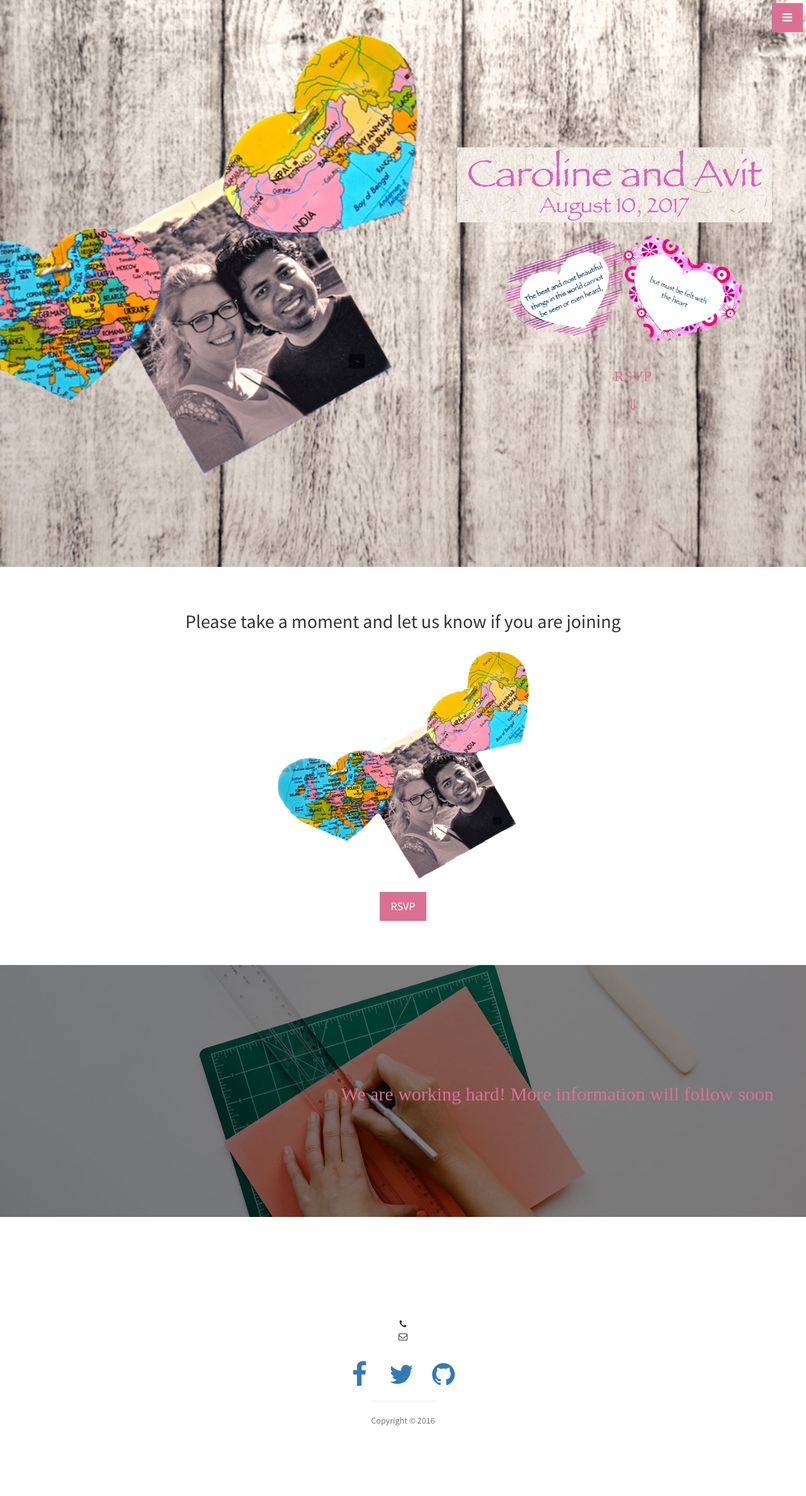
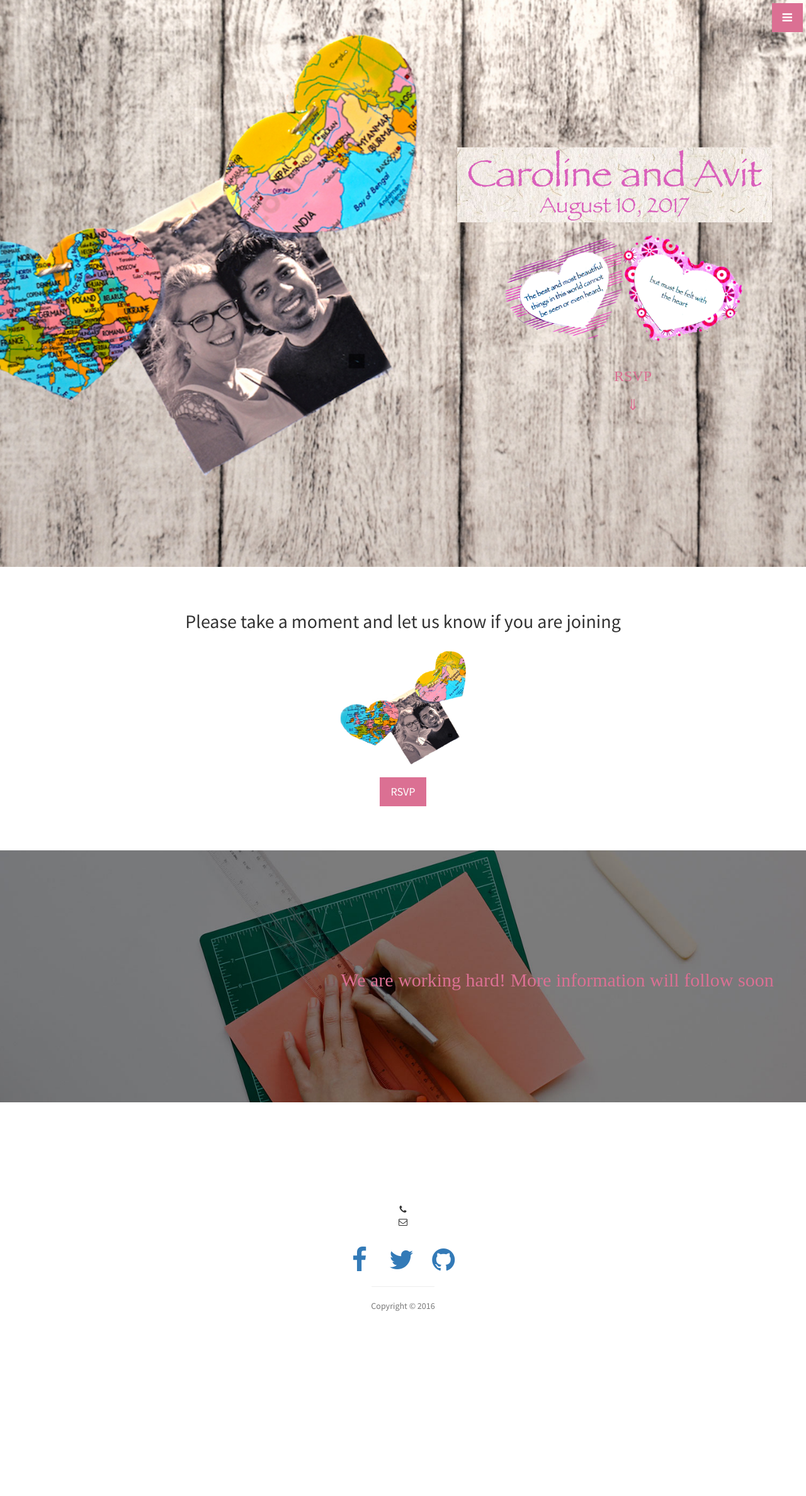
Before and after one commit to MonchiLin/carowedavit.github.io, a Jekyll site: the page built from index.html, in a window 1280 px wide. Shown: the whole page at 63% size. Built offline with Jekyll 4.4.1, drawn with Linux system fonts in a browser that asks for light colours; after the commit the page ends 2193 px from its top, so only the background shows below that.

Commit message:
rsvp updated

```diff
--- a/_includes/about.html
+++ b/_includes/about.html
@@ -4,7 +4,7 @@
       <div class="col-lg-12 text-center">
         <h2>Please take a moment and let us know if you are joining</h2>
         <br>
-        <p class="lead"><img src="img/rsvp_pic.jpg" alt="rsvp pic" style="width:400px;"></p>
+        <p class="lead"><img src="img/rsvp_pic.jpg" alt="rsvp pic" style="width:200px;"></p>
          <p class="lead"><a href="https://goo.gl/forms/iEj8wnxN023Kj9OZ2" target="_parent" class="btn btn-dark btn-lg">RSVP</a></p>
       </div>
     </div>
```
